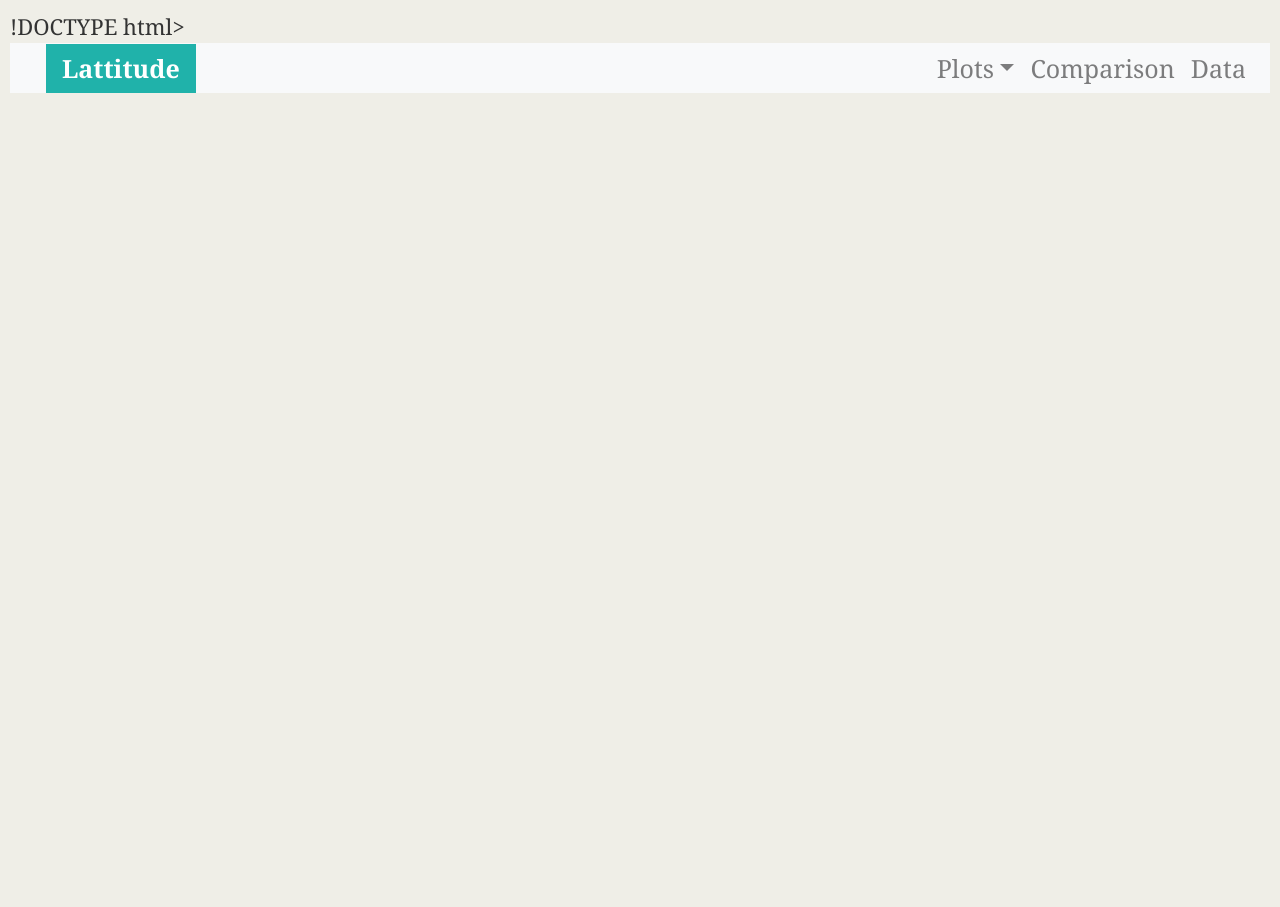
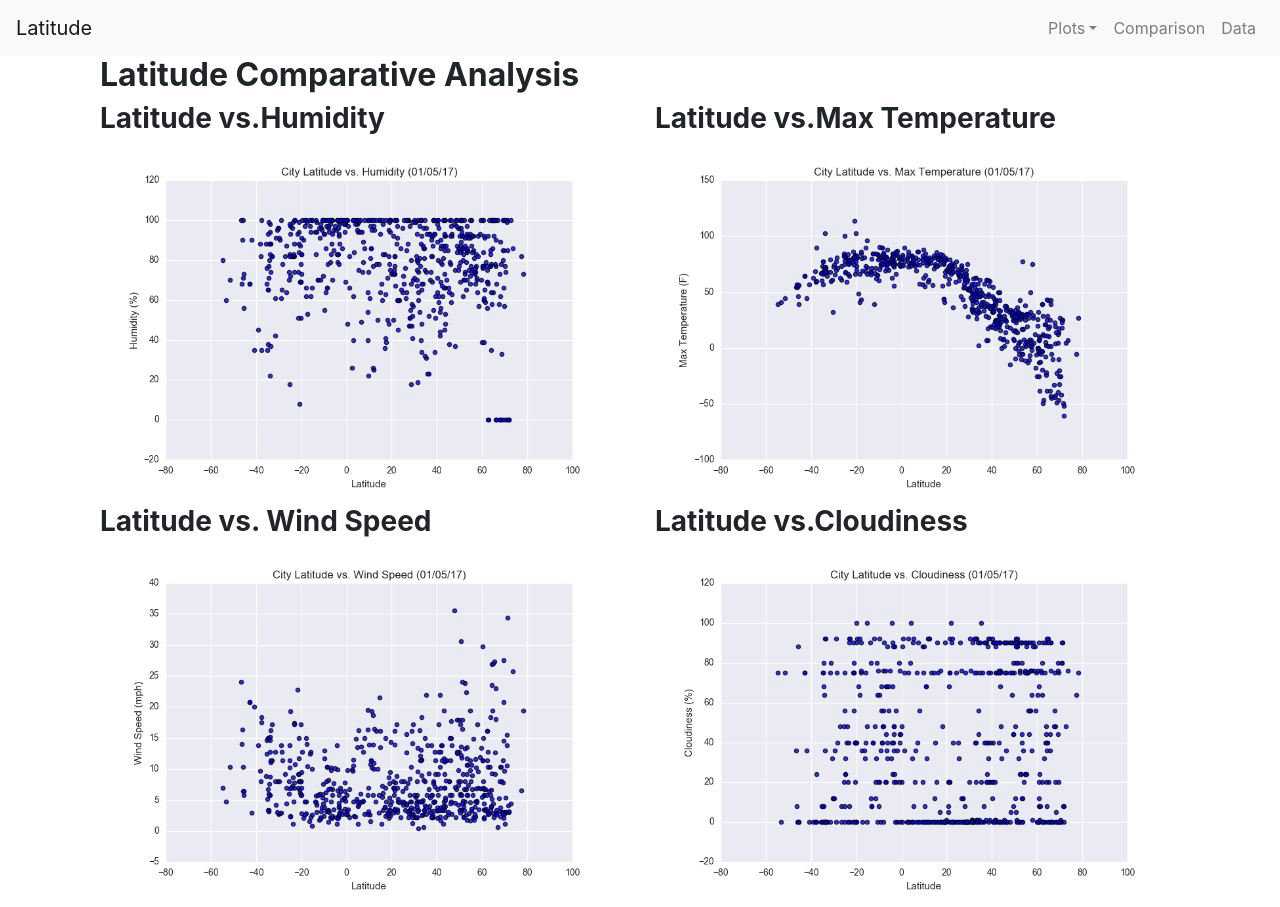
Before and after one commit to LJeanParrish/Tropic-Like-Its-Hot, a plain HTML site: page Assets/comparison.html in a window 1280 px wide. Before the commit the page ends 800 px from the top, so only its background shows below. Drawn offline with nearby package versions, Linux system fonts and the light colour scheme.

Commit message:
updated html code

```diff
--- a/Assets/comparison.html
+++ b/Assets/comparison.html
@@ -1,22 +1,21 @@
-!DOCTYPE html>
+<!DOCTYPE html>
 <html lang="en">
 <head>
     <meta charset="UTF-8">
     <meta http-equiv="X-UA-Compatible" content="IE=edge">
     <meta name="viewport" content="width=device-width, initial-scale=1.0">
-    <title>humidity_plot</title>
+    <title>comparison</title>
  <!-- Bootstrap CDN -->
  <link rel="stylesheet" href="https://stackpath.bootstrapcdn.com/bootstrap/4.3.1/css/bootstrap.min.css" integrity="sha384-ggOyR0iXCbMQv3Xipma34MD+dH/1fQ784/j6cY/iJTQUOhcWr7x9JvoRxT2MZw1T" crossorigin="anonymous">
+ <!--CSS Stylesheet Link-->
+ <link rel="stylesheet" href="comparison_styles.css">
+</head>
 
- <!--CSS Stylesheet Link-->
- <link rel="stylesheet" href="humidity_styles.css">
-
-</head>
 <body>
     <!--Set Up the Navigation Bars using Bootstrap-->
            <div class="navigation">
                <nav class="navbar navbar-expand-lg navbar-light bg-light">
-                   <a class="navbar-brand" href="../index.html">Lattitude</a>
+                   <a class="navbar-brand" href="../index.html">Latitude</a>
                    <button class="navbar-toggler" type="button" data-toggle="collapse" data-target="#navbarNavDropdown" aria-controls="navbarNavDropdown" aria-expanded="false" aria-label="Toggle navigation">
                        <span class="navbar-toggler-icon"></span>
                    </button>
@@ -38,3 +37,31 @@
                    </div>
                </nav>
            </div>
+
+<!--Create container to populate the body of content-->
+<div class="container">
+        <!-- <div class="col-md-4"> -->
+            <div class="col-md-12">
+                <h2 id="compare"><strong>Latitude Comparative Analysis</strong></h2>
+
+                <div class="row">
+                    <div class="col-6 col-md-6">
+                    <h3><strong>Latitude vs.Humidity</strong></h3>
+                        <a href="humidity_plot.html"><img target="_blank" src="images/Humidity.png" width=100% alt="Humidity Graph"></a>
+                    </div>
+                    <div class="col-6 col-md-6">
+                    <h3><strong>Latitude vs.Max Temperature</strong></h3>
+                        <a href="temperature_plot.html"><img target="_blank" src="images/temperature.png" width=100% alt="Tempurature Graph"></a>
+                    </div>
+                    <div class="col-6 col-md-6">
+                    <h3><strong>Latitude vs. Wind Speed</strong></h3>
+                        <a href="wind_plot.html"><img target="_blank" src="images/wind.png" width=100% alt="Wind Graph"></a>
+                    </div>
+                    <div class="col-6 col-md-6">
+                    <h3><strong>Latitude vs.Cloudiness</strong></h3>
+                        <a href="cloud_plot.html"><img target="_blank" src="images/cloudiness.png" width=100% alt="Cloudiness Graph"></a>
+                    </div>
+        </div>
+    </div>
+</body>
+</html>
```
Also changed, not shown: Assets/cloud_plot.html (+4 -4 lines), Assets/humidity_plot.html (+4 -4 lines), Assets/temperature_plot.html (+4 -4 lines), Assets/wind_plot.html (+4 -4 lines), index.html (+4 -4 lines).
